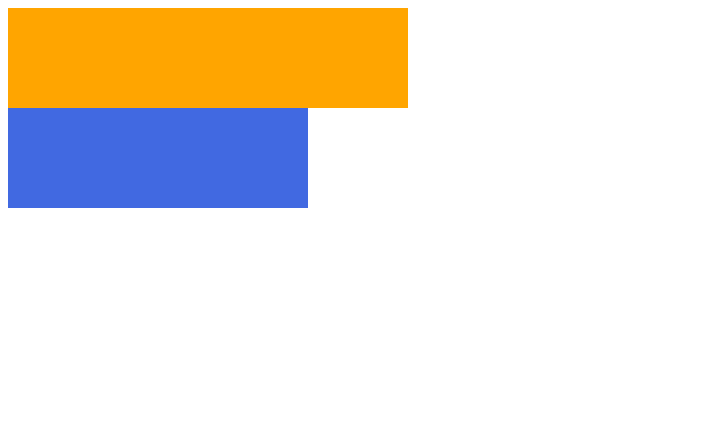
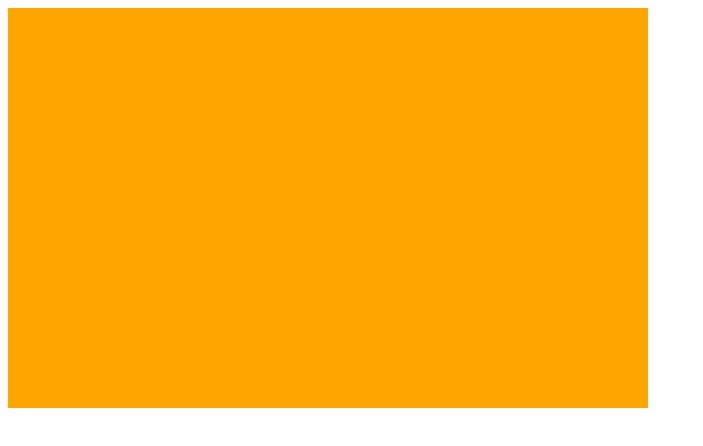
Before and after one commit to luvi-kh/fastcampus-frontend-css, a website: page sec08/index.html in a window 1280 px wide. Shown: the whole page, without its empty margins (0-703 px from the left). Drawn offline with Linux system fonts and the light colour scheme.

Commit message:
sec08 css 단위 (rem, em, vw, vh)

```diff
--- a/sec08/css/main.css
+++ b/sec08/css/main.css
@@ -1,12 +1,16 @@
+html {
+    font-size:16px;
+}
 .parent {
     width:300px;
     height: 200px;
     background-color: royalblue;
+    font-size: 10px;
 }
 .child {
-    /*width: 200px;*/
+    width: 50vw;
    /* max-width:300px;*/
-    min-width:400px;
-    height: 100px;
+    /*min-width:400px;*/
+    height: 50vh;
     background-color: orange;
 }
```
Also changed, not shown: README.md.
